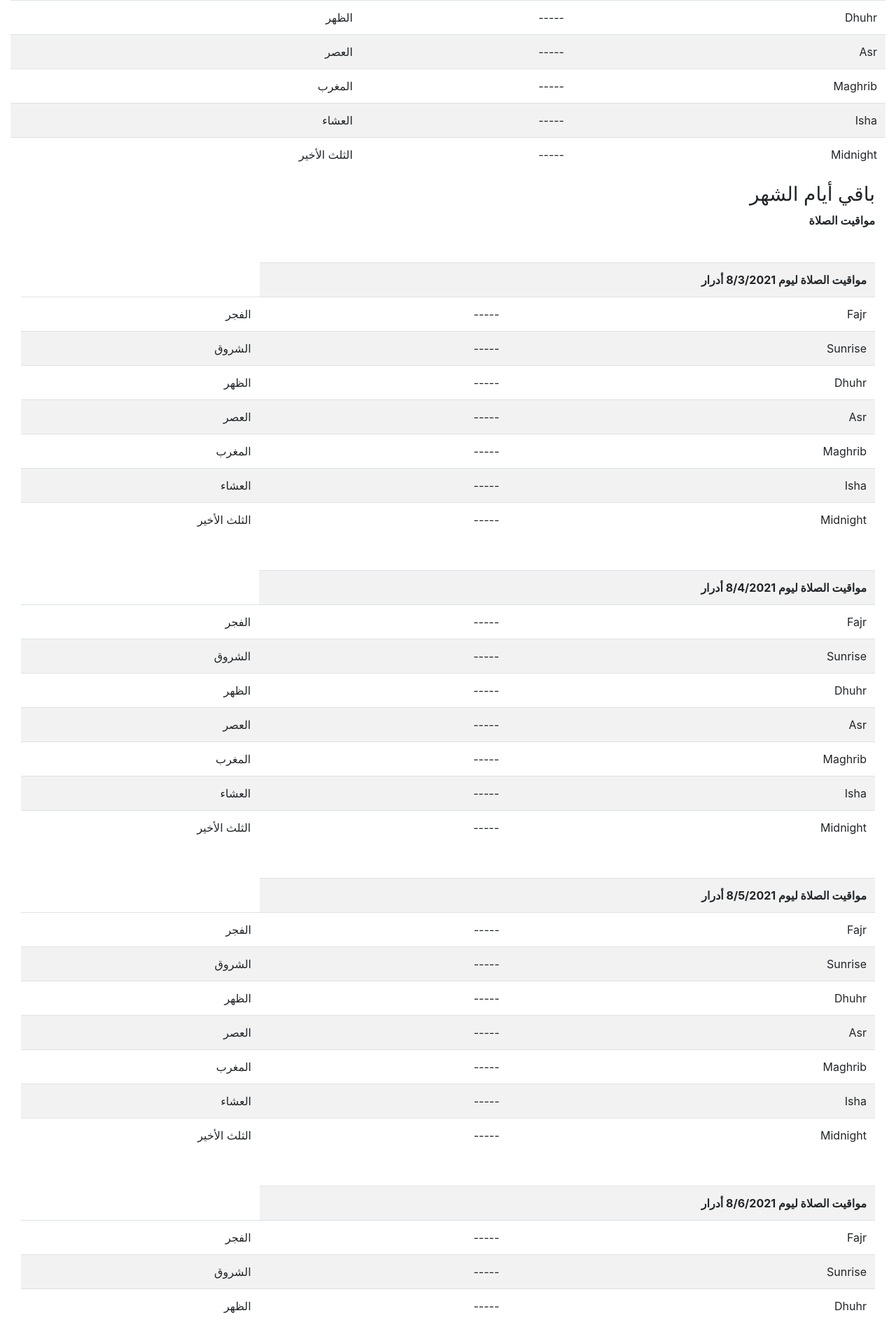
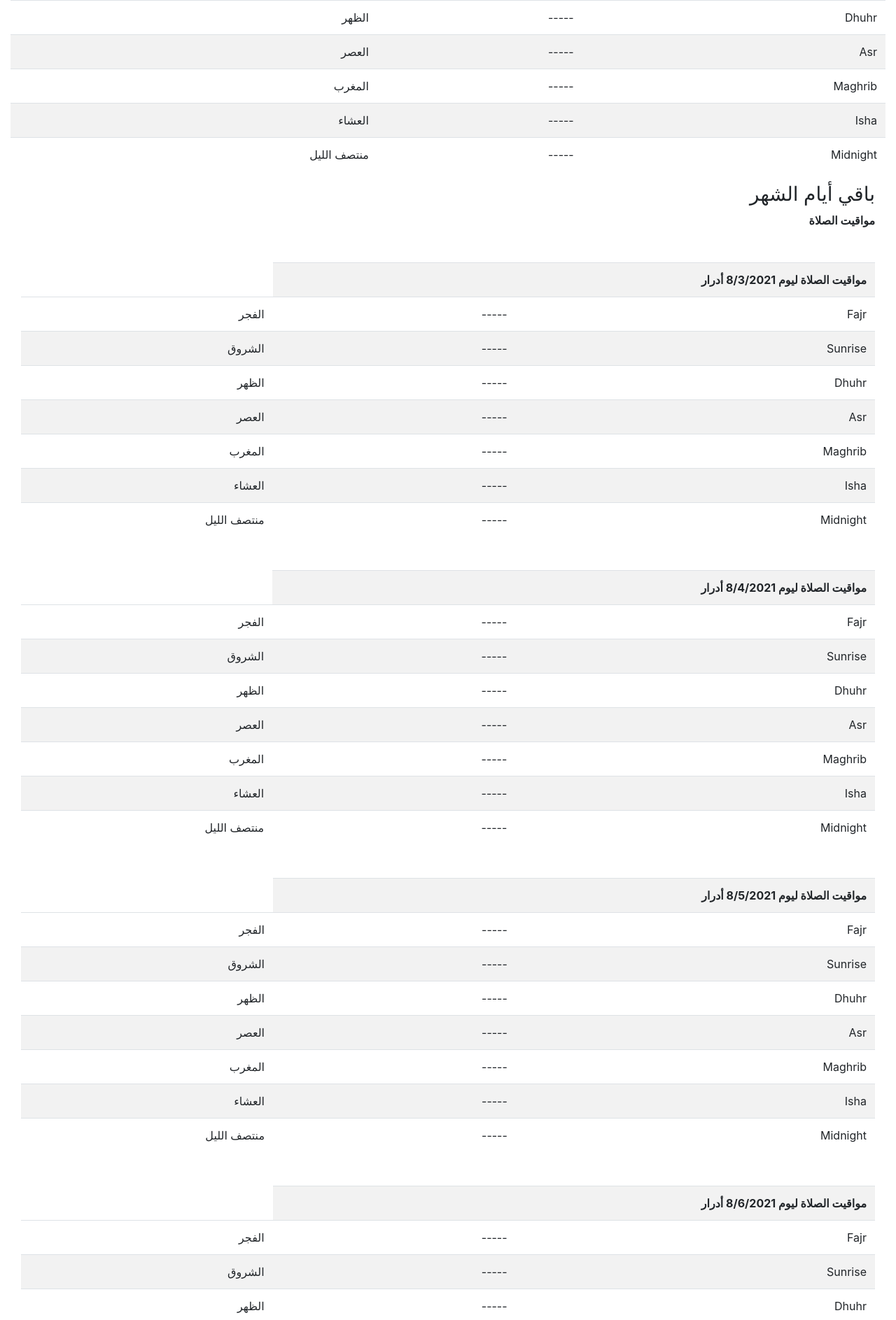
Before and after one commit to zahsadz/algeria-citie, a CodeIgniter app: page /index.php/welcome/wilaya/1 in a window 1280 px wide. Shown: the part 1830-3717 px from the top of the page at 70% size. Run offline with CodeIgniter, Linux system fonts and the light colour scheme; data comes from the database, SQL or seed files in the repository.

Commit message:
Update footer.php

```diff
--- a/application/views/footer.php
+++ b/application/views/footer.php
@@ -75,7 +75,7 @@
 
 	var times = prayTimes.getTimes(date, [<?php echo $latitude; ?>,<?php echo $longitude; ?>], 1);
 	var list = ['Fajr', 'Sunrise', 'Dhuhr', 'Asr', 'Maghrib', 'Isha', 'Midnight'];
-	var list_ar = ['الفجر', 'الشروق', 'الظهر', 'العصر', 'المغرب', 'العشاء', 'الثلث الأخير'];
+	var list_ar = ['الفجر', 'الشروق', 'الظهر', 'العصر', 'المغرب', 'العشاء', 'منتصف الليل'];
 
 	var html = '<table class="table table-striped mt-5">';
 	html += '<tr><th colspan="3">مواقيت الصلاة ليوم '+ date.toLocaleDateString()+ '  <?php echo $name_ar; ?></th></tr>';
@@ -131,7 +131,7 @@
 	  function calculateTime(date) {
 		  var times = prayTimes.getTimes(date, [<?php echo $latitude; ?>,<?php echo $longitude; ?>], 1);
 	var list = ['Fajr', 'Sunrise', 'Dhuhr', 'Asr', 'Maghrib', 'Isha', 'Midnight'];
-	var list_ar = ['الفجر', 'الشروق', 'الظهر', 'العصر', 'المغرب', 'العشاء', 'الثلث الأخير'];
+	var list_ar = ['الفجر', 'الشروق', 'الظهر', 'العصر', 'المغرب', 'العشاء', 'منتصف الليل'];
 
 	var html = '<table class="table table-striped mt-5">';
 	html += '<tr><th colspan="2">مواقيت الصلاة ليوم '+ date.toLocaleDateString()+ ' <?php echo $name_ar; ?></th></tr>';
```
